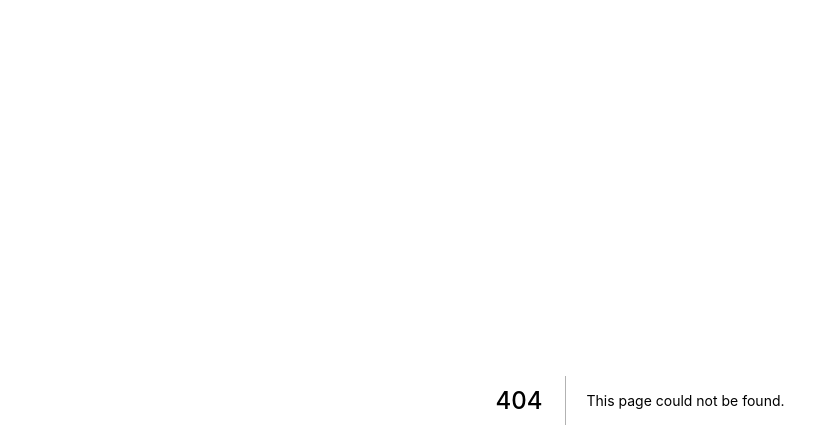
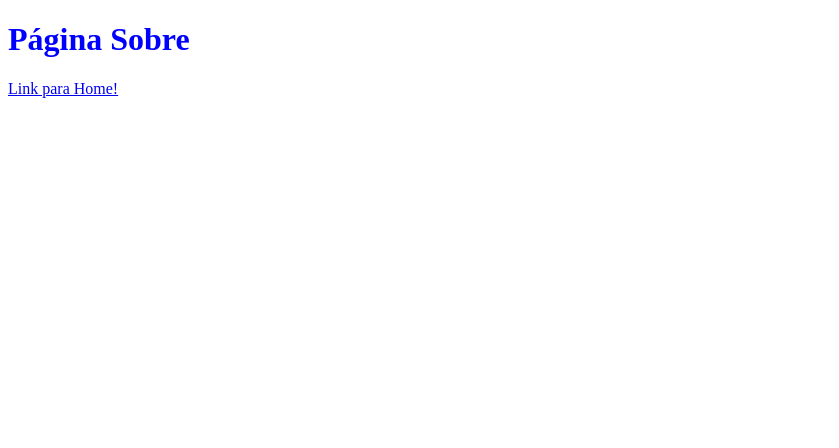
Before and after one commit to RafaelKC/portifolio-vercel, a Next.js app: page /sobre in a window 1280 px wide. Before the commit this address had no page. Shown: the top 448 px of the page, without its empty margins (0-839 px from the left). Built offline with nearby package versions, Linux system fonts and the light colour scheme.

Commit message:
Add sobre

```diff
--- /dev/null
+++ b/pages/sobre.js
@@ -0,0 +1,26 @@
+import Link from 'next/link';
+
+
+function Title(props) {
+    return (
+        <h1 style={ {color: props.color}}>{props.children}</h1>
+    )
+
+}
+
+export default function Sobre() {
+    return (
+      <div>
+            <header>
+            <Title color="blue">Página Sobre</Title>
+            </header>
+
+            <Link href="/">
+            {/*Se colocar o o href n tag <a></a> ele dá um refresh, na tag <Link></Link> não */}
+            <a>
+                Link para Home!
+            </a>
+            </Link>
+      </div>
+    )
+  }
```
